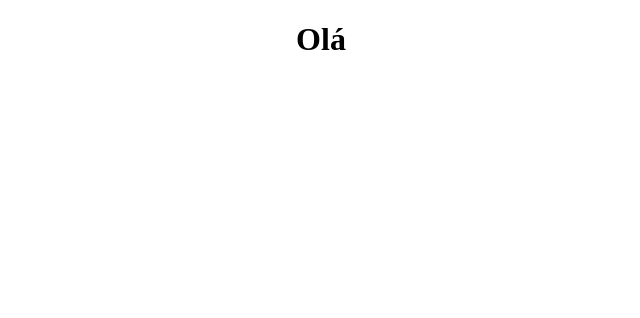
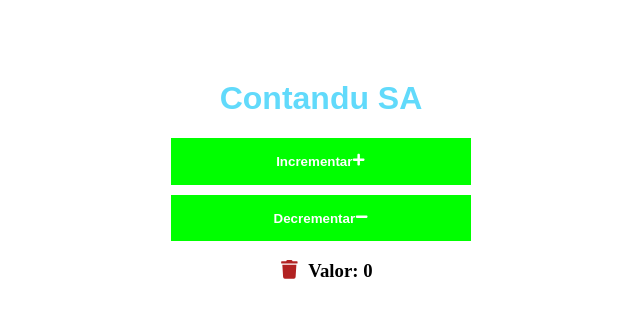
Before and after one commit to jrmsjorgesilva/Redux-Training, a React (Create React App) app: page / in a window 1280 px wide. Shown: the top 318 px of the page, without its empty margins (319-959 px from the left). Built offline with nearby package versions, Linux system fonts and the light colour scheme.

Commit message:
criação de componente contador como boilerplate para exercicios de redux

```diff
--- a/package.json
+++ b/package.json
@@ -8,6 +8,8 @@
     "@testing-library/user-event": "^13.5.0",
     "react": "^18.1.0",
     "react-dom": "^18.1.0",
+    "react-icons": "^4.3.1",
+    "react-router-dom": "^6.3.0",
     "react-scripts": "5.0.1",
     "web-vitals": "^2.1.4"
   },
--- a/src/App.js
+++ b/src/App.js
@@ -1,9 +1,15 @@
+//BIBLIOTECA PRINCIPAL IMPORT
+import React from 'react'
+// CSS IMPORTS
 import './App.css';
+// BIBLIOTECAS AUXILIARES IMPORT
+import Contador from './components/Contador'
 
-function App() {
+// COMPONENTE
+const App = () => {
   return (
     <div className="App">
-      <h1>Olá</h1>
+      <Contador />
     </div>
   );
 }
--- /dev/null
+++ b/src/components/Contador.css
@@ -0,0 +1,41 @@
+.contador__container {
+  text-align: center;
+  width: 100%;
+  margin: 80px 0px;
+}
+
+.contador__header {
+  background-color: #282c34;
+  min-height: 100vh;
+  display: flex;
+  flex-direction: column;
+  align-items: center;
+  justify-content: center;
+  font-size: calc(10px + 2vmin);
+  color: white;
+}
+
+.contador__link {
+  font-family: fantasy;
+  color: #61dafb;
+}
+
+.contador__btn {
+  padding: 15px 10px;
+  margin: 10px auto;
+  width: 100%;
+  max-width: 300px;
+  color: white;
+  font-weight: bold;
+  background-color: lime;
+  border: none;
+  box-shadow: rgba(234, 244, 255, .2);
+  display: block;
+  cursor: pointer;
+}
+
+.contador__btn:focus,
+.contador__btn:hover {
+  opacity: .6;
+  transition: opacity .3s ease;
+}
--- /dev/null
+++ b/src/components/Contador.js
@@ -0,0 +1,45 @@
+//BIBLIOTECA PRINCIPAL IMPORT
+import React, { useState } from 'react'
+// CSS IMPORTS
+import './Contador.css'
+// BIBLIOTECAS AUXILIARES IMPORT
+import { FaPlus, FaMinus, FaTrash } from 'react-icons/fa'
+
+// COMPONENTE
+const Contador = () => {
+
+  // state
+  const [valor, setValor] = useState(0);
+
+  const incrementaValor = () => {
+    setValor(valor + 1);
+  }
+
+  const decrementaValor = () => {
+    setValor(valor - 1);
+  }
+
+  const limpaValor = () => {
+    setValor(0);
+  }
+
+  return (
+    <div className="contador__container">
+      <h1 class='contador__link'>Contandu SA</h1>
+      <button className='contador__btn' onClick={() => incrementaValor()}>
+        Incrementar
+        <FaPlus />
+      </button>
+      <button className='contador__btn' onClick={() => decrementaValor()}>
+        Decrementar
+        <FaMinus />
+      </button>
+      <h3>
+        <FaTrash style={{ color: 'firebrick', margin: '-2px 10px', cursor: 'pointer' }} onClick={() => limpaValor()} />
+        Valor: {valor}
+      </h3>
+    </div>
+  );
+}
+
+export default Contador;
```
Also changed, not shown: 1 other file (tests, documents, lock files or other folders).
